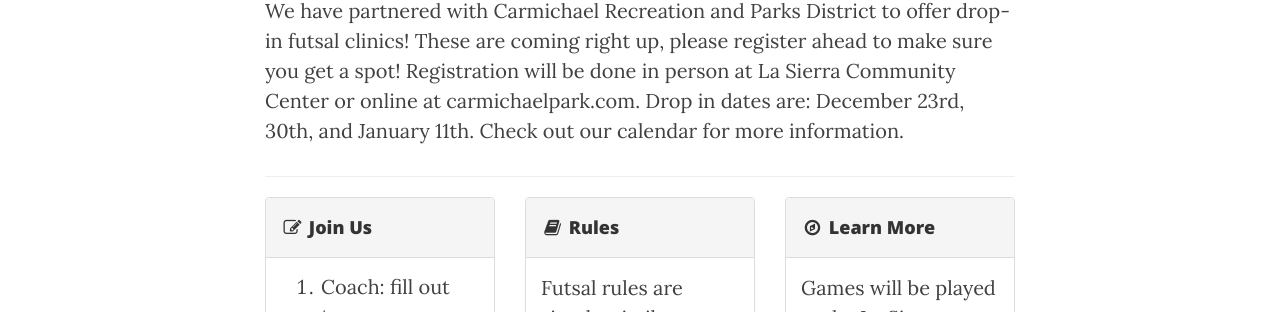
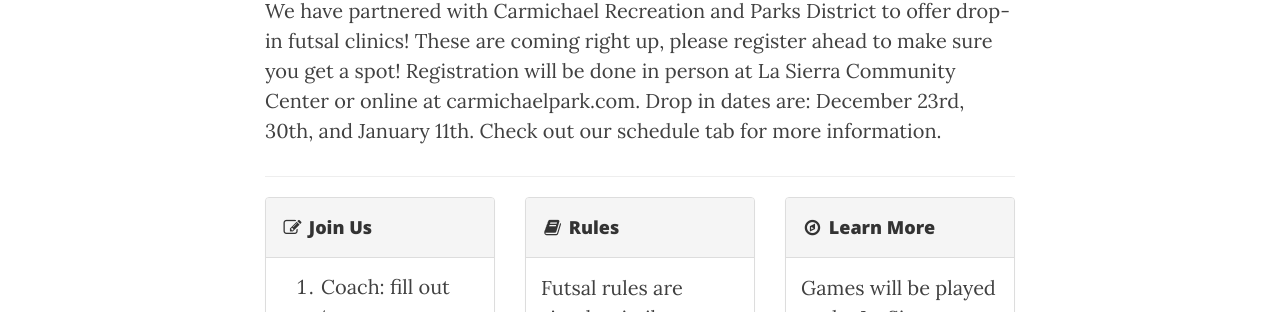
Before and after one commit to carmichaelfutsal/carmichaelfutsal.github.io, a Jekyll site: the page built from index.html, in a window 1280 px wide. Shown: the part 899-1211 px from the top of the page. Built offline with Jekyll 4.4.1, drawn with Linux system fonts in a browser that asks for light colours; nearby versions of some CDN libraries; the list of posts is cut into pages by our own code.

Commit message:
text refinement

```diff
--- a/index.html
+++ b/index.html
@@ -10,7 +10,7 @@ header-img: "/img/bg-shoes-with-ball.jpg"
 
 <hr>
 <h2>News</h2>
-<p>We have partnered with Carmichael Recreation and Parks District to offer drop-in futsal clinics! These are coming right up, please register ahead to make sure you get a spot! Registration will be done in person at La Sierra Community Center or online at carmichaelpark.com. Drop in dates are: December 23rd, 30th, and January 11th. Check out our calendar for more information.</p>
+<p>We have partnered with Carmichael Recreation and Parks District to offer drop-in futsal clinics! These are coming right up, please register ahead to make sure you get a spot! Registration will be done in person at La Sierra Community Center or online at carmichaelpark.com. Drop in dates are: December 23rd, 30th, and January 11th. Check out our schedule tab for more information.</p>
 <hr>
 
 <div class="row">
```
